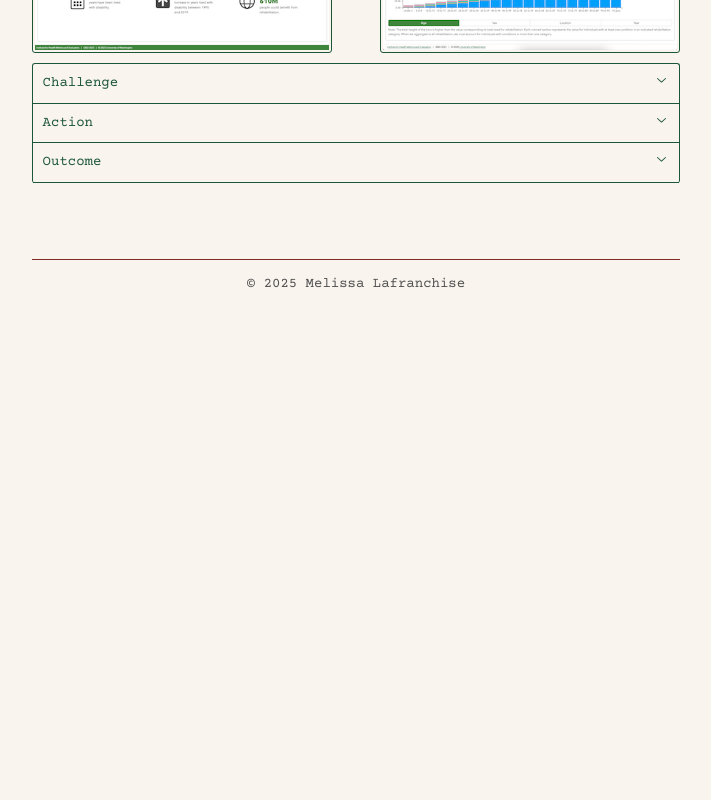
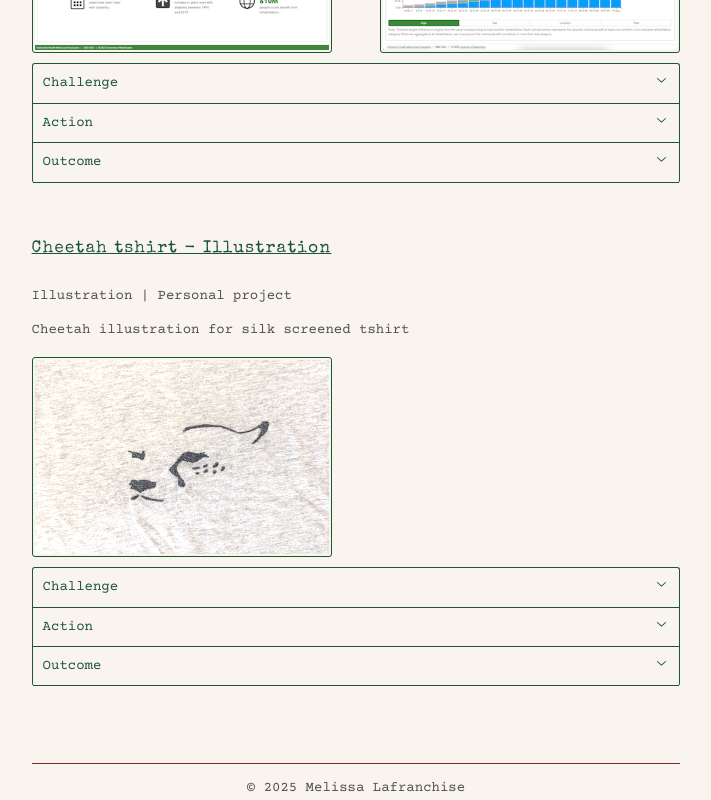
Before and after one commit to pulchrit/melissalafranchise, a Next.js app: page /portfolio in a window 1280 px wide. Shown: the part 4203-5003 px from the top of the page, without its empty margins (284-995 px from the left). Before the commit the page ends 4499 px from the top, so only its background shows below. Built offline with nearby package versions, Linux system fonts and the light colour scheme.

Commit message:
Add portfolio item

```diff
--- a/constants/constants.js
+++ b/constants/constants.js
@@ -569,7 +569,7 @@ export const portfolioData = [
     type: `Identity design ${PIPE} Professional project`,
     href: 'https://drive.google.com/file/d/1NCRnr3mZbsW3sz0m0QB9USU1mbElFiFN/view?usp=sharing',
     challenge:
-      'Created the logo, letterhead, envelopes, and business cards for Cindy Bodhe.',
+      'Created the logo, letterhead, envelopes, and business cards for Cindy Bohde.',
     action: `I created a professional, sleek, and mature design to match the expertise and bearing of a keen professional.`,
     outcome:
       'Cindy was pleased with the logo and identity pieces back in 2003 and continues to use them today.',
@@ -653,4 +653,24 @@ export const portfolioData = [
     outcome:
       'The key findings page highlighted important research results, captured visitors’ attention, and made the visualization accessible to a wider audience. The idea of a key findings page was added to the visualization team’s set of ways to present data.',
   },
+  {
+    id: 'portfolio-4',
+    images: [
+      {
+        id: 'cheetah-1',
+        src: '/images/silk_screen_1.png',
+        alt: 'Black silk screened image of a cheetah face on a gray tshirt.',
+        width: 300,
+        height: 200,
+        priority: false,
+      },
+    ],
+    title: 'Cheetah tshirt - Illustration',
+    code: 'Cheetah illustration for silk screened tshirt',
+    type: `Illustration ${PIPE} Personal project`,
+    href: 'https://drive.google.com/file/d/1A4PnU5wqv_wPScmBmcSKwyt9PPHo6T5C/view?usp=sharing',
+    challenge: 'My daughter loves cheetahs and wanted a cheetah tshirt.',
+    action: `I drew a cheetah face, created a stencil, and silk screened the image on to tshirts for her, her sister, and their friend.`,
+    outcome: 'Joy! The girls loved their custom tshirts.',
+  },
 ];
```
Also changed, not shown: public/images/silk_screen_1.png (added).
